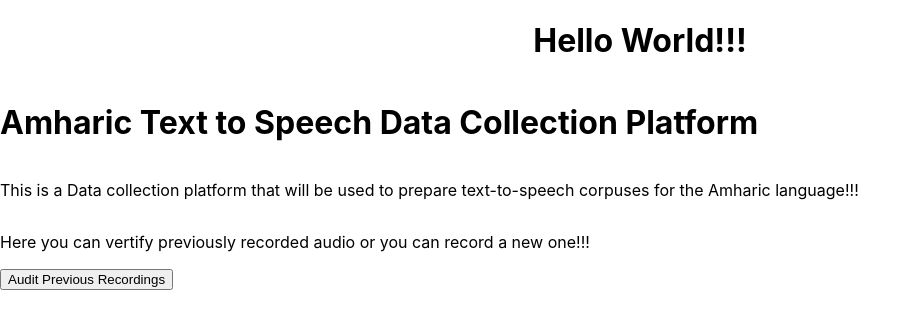
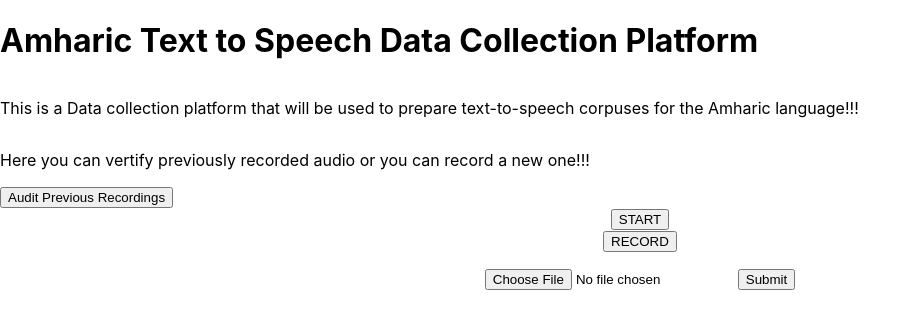
Before and after one commit to tigisthailay/Text-to-speech-data-collection-with-Kafka-Airflow-and-Spark, a React (Create React App) app in the folder frontend/: page / in a window 1280 px wide. Shown: the top 328 px of the page, without its empty margins (0-921 px from the left). Built offline with nearby package versions, Linux system fonts and the light colour scheme.

Commit message:
Feat(add): added functionality for the App.js page

```diff
--- a/frontend/src/App.js
+++ b/frontend/src/App.js
@@ -1,13 +1,14 @@
 import './App.css';
 import Header from './components/Header/header';
+import Body from './components/Body/body';
 
 function App() {
   return (
     <div>
       <div className="App">
-      <h1>Hello World!!!</h1>
+      <Header />
+      <div><Body /></div>
       </div>
-      <Header />
     </div>
   );
 }
```
